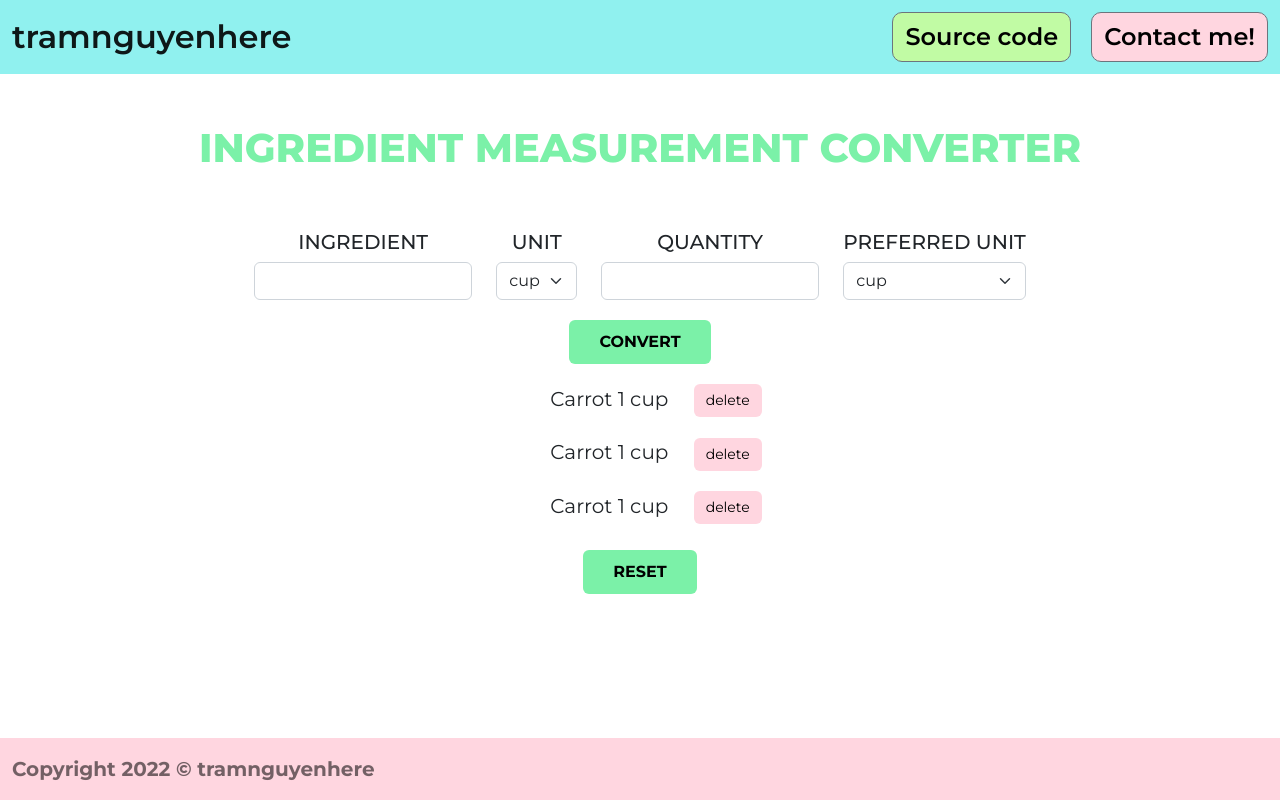
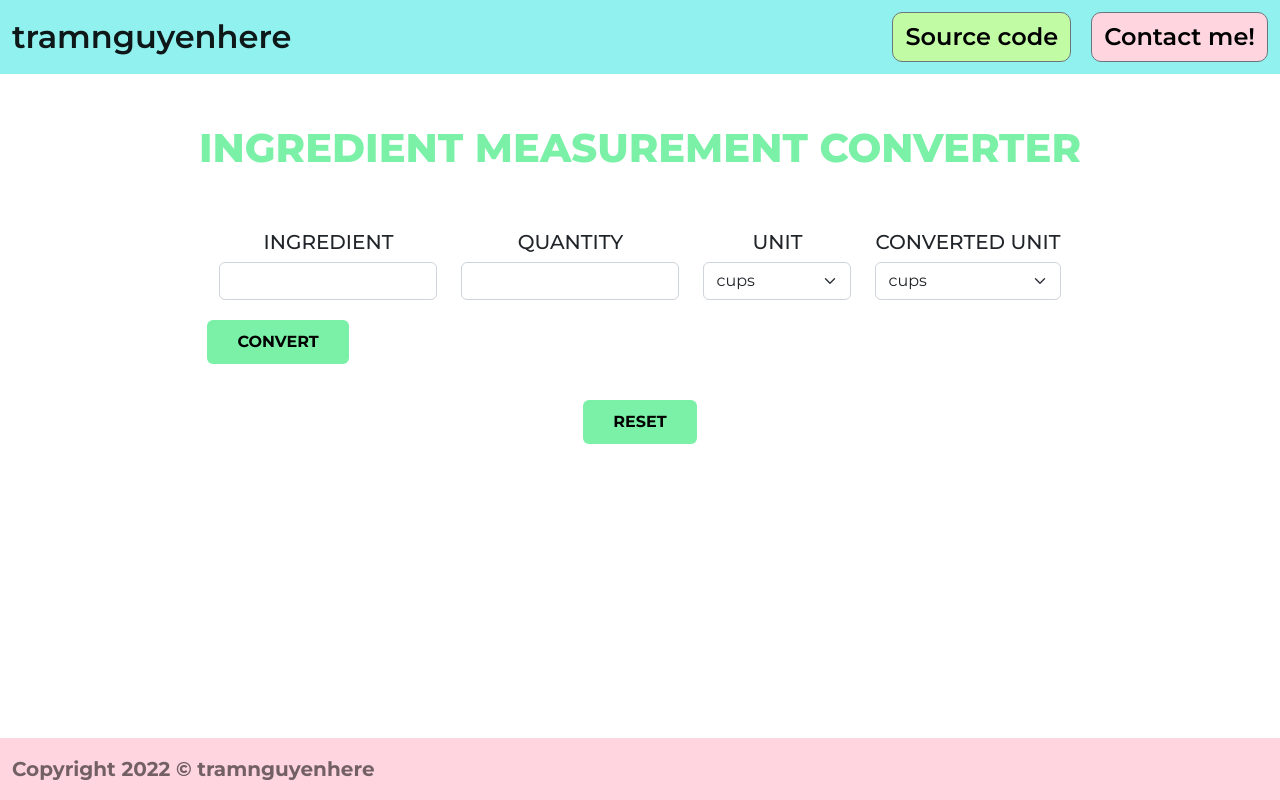
Before and after one commit to tramnguyenhere/ingredient-measurement-converter, a React (Create React App) app: page / in a window 1280 px wide. Built offline with nearby package versions, Linux system fonts and the light colour scheme.

Commit message:
Working on logic

```diff
--- a/package.json
+++ b/package.json
@@ -6,6 +6,7 @@
     "@testing-library/jest-dom": "^5.16.5",
     "@testing-library/react": "^13.4.0",
     "@testing-library/user-event": "^13.5.0",
+    "axios": "^1.1.3",
     "bootstrap": "^5.2.2",
     "react": "^18.2.0",
     "react-dom": "^18.2.0",
--- a/src/components/Main/Main.jsx
+++ b/src/components/Main/Main.jsx
@@ -1,59 +1,303 @@
-import React from 'react';
-import { Button, Input } from 'reactstrap';
+import React, { useState } from 'react';
+import { Button, Form, Input } from 'reactstrap';
 import './main.css';
+// import axios from 'axios';
 
 const Main = () => {
+  const [quantity, setQuantity] = useState(0);
+  const [unit, setUnit] = useState('');
+  const [toConvertUnit, setToConvertUnit] = useState('');
+  const [ingredient, setIngredient] = useState('');
+  const [list, setList] = useState([]);
+
+  let data = {
+    cups: quantity,
+    fl_oz: quantity,
+    grams: quantity,
+    lbs: quantity,
+    liters: quantity,
+    milliliters: quantity,
+    oz: quantity,
+    pints: quantity,
+    quarts: quantity,
+    tablespoons: quantity,
+    teaspoons: quantity,
+  };
+  const unitList = [
+    'cups',
+    'fl_oz',
+    'grams',
+    'lbs',
+    'liters',
+    'milliliters',
+    'oz',
+    'pints',
+    'quarts',
+    'tablespoons',
+    'teaspoons',
+  ];
+
+  switch (unit) {
+    case 'grams':
+      return (data = {
+        cups: quantity * (0.38461474192307676 / 50),
+        fl_oz: quantity * (3.076917935384614 / 50),
+        grams: quantity,
+        lbs: quantity * (0.110231 / 50),
+        liters: quantity * (0.09099538461538458 / 50),
+        milliliters: quantity * (90.99538461538458 / 50),
+        oz: quantity * (1.7637 / 50),
+        pints: quantity * (0.1923078259384615 / 50),
+        quarts: quantity * (0.09615391296923075 / 50),
+        tablespoons: quantity * (6.153835870769228 / 50),
+        teaspoons: quantity * (18.461507612307685 / 50),
+      });
+    case 'cups':
+      return (data = {
+        cups: quantity,
+        fl_oz: quantity * (3.076917935384614 / 0.38461474192307676),
+        grams: quantity * (50 / 0.38461474192307676),
+        lbs: quantity * (0.110231 / 0.38461474192307676),
+        liters: quantity * (0.09099538461538458 / 0.38461474192307676),
+        milliliters: quantity * (90.99538461538458 / 0.38461474192307676),
+        oz: quantity * (1.7637 / 0.38461474192307676),
+        pints: quantity * (0.1923078259384615 / 0.38461474192307676),
+        quarts: quantity * (0.09615391296923075 / 0.38461474192307676),
+        tablespoons: quantity * (6.153835870769228 / 0.38461474192307676),
+        teaspoons: quantity * (18.461507612307685 / 0.38461474192307676),
+      });
+    case 'fl_oz':
+      return (data = {
+        cups: quantity * (0.38461474192307676 / 3.076917935384614),
+        fl_oz: quantity,
+        grams: quantity * (50 / 3.076917935384614),
+        lbs: quantity * (0.110231 / 3.076917935384614),
+        liters: quantity * (0.09099538461538458 / 3.076917935384614),
+        milliliters: quantity * (90.99538461538458 / 3.076917935384614),
+        oz: quantity * (1.7637 / 3.076917935384614),
+        pints: quantity * (0.1923078259384615 / 3.076917935384614),
+        quarts: quantity * (0.09615391296923075 / 3.076917935384614),
+        tablespoons: quantity * (6.153835870769228 / 3.076917935384614),
+        teaspoons: quantity * (18.461507612307685 / 3.076917935384614),
+      });
+    case 'lbs':
+      return (data = {
+        cups: quantity * (0.38461474192307676 / 0.110231),
+        fl_oz: quantity * (3.076917935384614 / 0.110231),
+        grams: quantity * (50 / 0.110231),
+        lbs: quantity,
+        liters: quantity * (0.09099538461538458 / 0.110231),
+        milliliters: quantity * (90.99538461538458 / 0.110231),
+        oz: quantity * (1.7637 / 0.110231),
+        pints: quantity * (0.1923078259384615 / 0.110231),
+        quarts: quantity * (0.09615391296923075 / 0.110231),
+        tablespoons: quantity * (6.153835870769228 / 0.110231),
+        teaspoons: quantity * (18.461507612307685 / 0.110231),
+      });
+    case 'liters':
+      return (data = {
+        cups: quantity * (0.38461474192307676 / 0.09099538461538458),
+        fl_oz: quantity * (3.076917935384614 / 0.09099538461538458),
+        grams: quantity * (50 / 0.09099538461538458),
+        lbs: quantity * (0.110231 / 0.09099538461538458),
+        liters: quantity,
+        milliliters: quantity * (90.99538461538458 / 0.09099538461538458),
+        oz: quantity * (1.7637 / 0.09099538461538458),
+        pints: quantity * (0.1923078259384615 / 0.09099538461538458),
+        quarts: quantity * (0.09615391296923075 / 0.09099538461538458),
+        tablespoons: quantity * (6.153835870769228 / 0.09099538461538458),
+        teaspoons: quantity * (18.461507612307685 / 0.09099538461538458),
+      });
+    case 'milliliters':
+      return (data = {
+        cups: quantity * (0.38461474192307676 / 90.99538461538458),
+        fl_oz: quantity * (3.076917935384614 / 90.99538461538458),
+        grams: quantity * (50 / 90.99538461538458),
+        lbs: quantity * (0.110231 / 90.99538461538458),
+        liters: quantity * (0.09099538461538458 / 90.99538461538458),
+        milliliters: quantity,
+        oz: quantity * (1.7637 / 90.99538461538458),
+        pints: quantity * (0.1923078259384615 / 90.99538461538458),
+        quarts: quantity * (0.09615391296923075 / 90.99538461538458),
+        tablespoons: quantity * (6.153835870769228 / 90.99538461538458),
+        teaspoons: quantity * (18.461507612307685 / 90.99538461538458),
+      });
+    case 'oz':
+      return (data = {
+        cups: quantity * (0.38461474192307676 / 1.7637),
+        fl_oz: quantity * (3.076917935384614 / 1.7637),
+        grams: quantity * (50 / 1.7637),
+        lbs: quantity * (0.110231 / 1.7637),
+        liters: quantity * (0.09099538461538458 / 1.7637),
+        milliliters: quantity * (90.99538461538458 / 1.7637),
+        oz: quantity,
+        pints: quantity * (0.1923078259384615 / 1.7637),
+        quarts: quantity * (0.09615391296923075 / 1.7637),
+        tablespoons: quantity * (6.153835870769228 / 1.7637),
+        teaspoons: quantity * (18.461507612307685 / 1.7637),
+      });
+    case 'pints':
+      return (data = {
+        cups: quantity * (0.38461474192307676 / 0.1923078259384615),
+        fl_oz: quantity * (3.076917935384614 / 0.1923078259384615),
+        grams: quantity * (50 / 0.1923078259384615),
+        lbs: quantity * (0.110231 / 0.1923078259384615),
+        liters: quantity * (0.09099538461538458 / 0.1923078259384615),
+        milliliters: quantity * (90.99538461538458 / 0.1923078259384615),
+        oz: quantity * (1.7637 / 0.1923078259384615),
+        pints: quantity,
+        quarts: quantity * (0.09615391296923075 / 0.1923078259384615),
+        tablespoons: quantity * (6.153835870769228 / 0.1923078259384615),
+        teaspoons: quantity * (18.461507612307685 / 0.1923078259384615),
+      });
+    case 'quarts':
+      return (data = {
+        cups: quantity * (0.38461474192307676 / 0.09615391296923075),
+        fl_oz: quantity * (3.076917935384614 / 0.09615391296923075),
+        grams: quantity * (50 / 0.09615391296923075),
+        lbs: quantity * (0.110231 / 0.09615391296923075),
+        liters: quantity * (0.09099538461538458 / 0.09615391296923075),
+        milliliters: quantity * (90.99538461538458 / 0.09615391296923075),
+        oz: quantity * (1.7637 / 0.09615391296923075),
+        pints: quantity * (0.1923078259384615 / 0.09615391296923075),
+        quarts: quantity,
+        tablespoons: quantity * (6.153835870769228 / 0.09615391296923075),
+        teaspoons: quantity * (18.461507612307685 / 0.09615391296923075),
+      });
+    case 'tablespoons':
+      return (data = {
+        cups: quantity * (0.38461474192307676 / 6.153835870769228),
+        fl_oz: quantity * (3.076917935384614 / 6.153835870769228),
+        grams: quantity * (50 / 6.153835870769228),
+        lbs: quantity * (0.110231 / 6.153835870769228),
+        liters: quantity * (0.09099538461538458 / 6.153835870769228),
+        milliliters: quantity * (90.99538461538458 / 6.153835870769228),
+        oz: quantity * (1.7637 / 6.153835870769228),
+        pints: quantity * (0.1923078259384615 / 6.153835870769228),
+        quarts: quantity * (0.09615391296923075 / 6.153835870769228),
+        tablespoons: quantity,
+        teaspoons: quantity * (18.461507612307685 / 6.153835870769228),
+      });
+    case 'teaspoons':
+      return (data = {
+        cups: quantity * (0.38461474192307676 / 18.461507612307685),
+        fl_oz: quantity * (3.076917935384614 / 18.461507612307685),
+        grams: quantity * (50 / 18.461507612307685),
+        lbs: quantity * (0.110231 / 18.461507612307685),
+        liters: quantity * (0.09099538461538458 / 18.461507612307685),
+        milliliters: quantity * (90.99538461538458 / 18.461507612307685),
+        oz: quantity * (1.7637 / 18.461507612307685),
+        pints: quantity * (0.1923078259384615 / 18.461507612307685),
+        quarts: quantity * (0.09615391296923075 / 18.461507612307685),
+        tablespoons: quantity * (6.153835870769228 / 18.461507612307685),
+        teaspoons: quantity,
+      });
+    default:
+      break;
+  }
+
+  const convertHandler = (e) => {
+    e.preventDefault();
+    setList(
+      list.concat({
+        id: list.length + 1,
+        ingredient: { ingredient },
+        quantity: data[toConvertUnit],
+        unit: { toConvertUnit },
+      })
+    );
+  };
+  //Fetch API (due to financial shortage, we will not use this option in the current time)
+  /*
+  const fetchData = async () => {
+    const res = await axios.get(
+      `https://food-unit-of-measurement-converter.p.rapidapi.com/convert?unit=${unit}&ingredient=${ingredient}&value=${quantity}`,
+      {
+        headers: {
+          'X-RapidAPI-Key': 'x',
+          'X-RapidAPI-Host':
+            'food-unit-of-measurement-converter.p.rapidapi.com',
+        },
+      }
+    );
+    const unitData = await res.data;
+    console.log(unitData);
+    return res.data;
+  };
+
+  useEffect(() => {
+    fetchData();
+    // eslint-disable-next-line react-hooks/exhaustive-deps
+  }, []);
+  */
+
   return (
     <div className='main'>
       <h1 className='title'>INGREDIENT MEASUREMENT CONVERTER</h1>
+      <Form onSubmit={convertHandler}>
         <div className='inputlist'>
           <div className='input--available'>
             <h3>INGREDIENT</h3>
-          <Input className='input--ingredient' />
+            <Input
+              onChange={(e) => setIngredient(e.target.value)}
+              className='input--ingredient'
+            />
+          </div>
+
+          <div className='input--available'>
+            <h3>QUANTITY</h3>
+            <Input
+              onChange={(e) => {
+                setQuantity(e.target.value);
+              }}
+              type='number'
+              className='input--quantity'
+            />
           </div>
           <div className='input--available'>
             <h3>UNIT</h3>
-          <Input type='select' className='input--unit'>
-            <option>cup</option>
-            <option>ml</option>
-            <option>l</option>
-            <option>tsp</option>
-            <option>tp</option>
+            <Input
+              onChange={(e) => setUnit(e.target.value)}
+              type='select'
+              className='input--unit'
+            >
+              {unitList.map((unit) => (
+                <option key={unit}>{unit}</option>
+              ))}
             </Input>
           </div>
           <div className='input--available'>
-          <h3>QUANTITY</h3>
-          <Input type='number' className='input--quantity' />
-        </div>
-        <div className='input--available'>
-          <h3>PREFERRED UNIT</h3>
-          <Input type='select' className='input--prefered-unit'>
-            <option>cup</option>
-            <option>ml</option>
-            <option>l</option>
-            <option>tsp</option>
-            <option>tp</option>
+            <h3>CONVERTED UNIT</h3>
+            <Input
+              onChange={(e) => {
+                setToConvertUnit(e.target.value);
+              }}
+              type='select'
+              className='input--prefered-unit'
+            >
+              {unitList.map((unit) => (
+                <option key={unit}>{unit}</option>
+              ))}
             </Input>
           </div>
         </div>
-      <Button className='btn--convert'>CONVERT</Button>
+        <Button type='submit' className='btn--convert'>
+          CONVERT
+        </Button>
         <div className='result'>
           <ul className='result__list'>
-          <li className='result__item'>
-            Carrot <span>1 cup</span>{' '}
+            {list.map((item) => (
+              <li key={item.id} className='result__item'>
+                <span>
+                  {item.ingredient} {item.quantity} {item.unit}
+                </span>{' '}
                 <Button className='btn--delete-item'>delete</Button>
               </li>
-          <li className='result__item'>
-            Carrot <span>1 cup</span>{' '}
-            <Button className='btn--delete-item'>delete</Button>
-          </li>
-          <li className='result__item'>
-            Carrot <span>1 cup</span>{' '}
-            <Button className='btn--delete-item'>delete</Button>
-          </li>
+            ))}
           </ul>
           <Button className='btn--reset'>RESET</Button>
         </div>
+      </Form>
     </div>
   );
 };
```
Also changed, not shown: 1 other file (tests, documents, lock files or other folders). Lines whose indentation alone changed are shown as unchanged.
